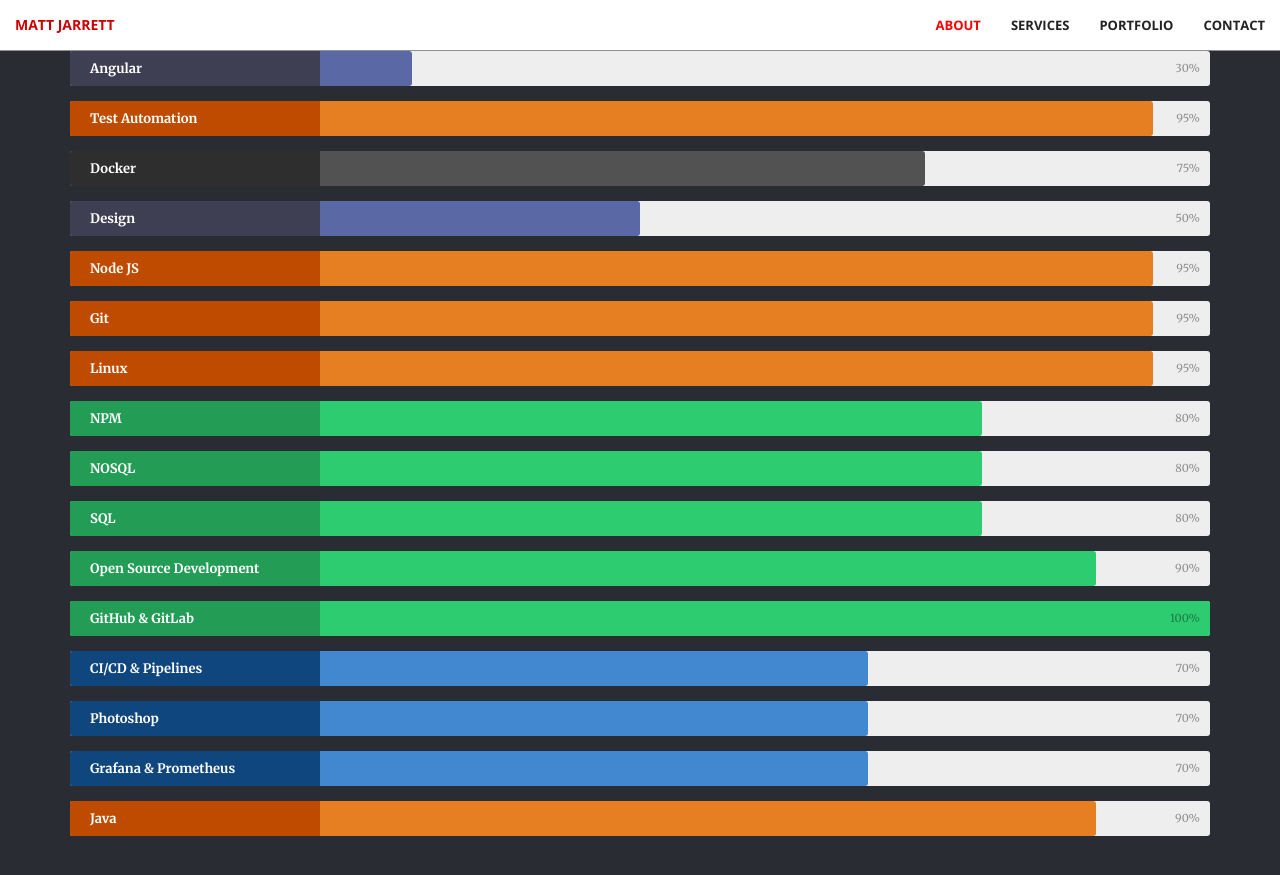
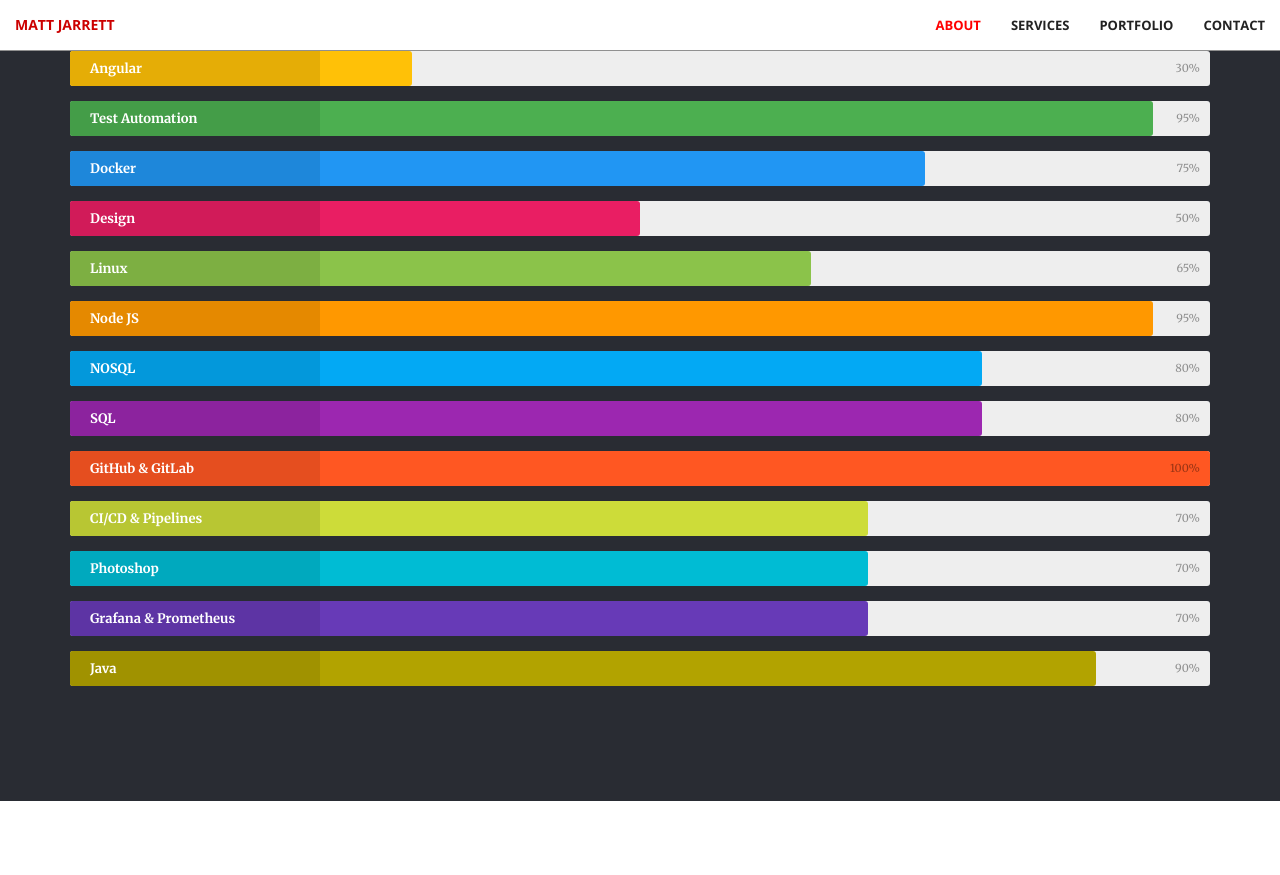
Before and after one commit to cujarrett/cujarrett.github.io, a Jekyll site: the page built from index.html, in a window 1280 px wide and 900 px high, scrolled down 1299 px. Shown: the top 875 px of the window. Built offline with Jekyll 4.4.1, drawn with Linux system fonts in a browser that asks for light colours; Markdown is read by kramdown in place of the engine named in the settings.

Commit message:
Adds more skills

```diff
--- a/_includes/call-to-action.html
+++ b/_includes/call-to-action.html
@@ -13,117 +13,98 @@
     </br>
 
     <div class="skillbar clearfix " data-percent="95%">
-      <div class="skillbar-title" style="background: #d35400;"><span>JavaScript</span></div>
-      <div class="skillbar-bar" style="background: #e67e22;"></div>
+      <div class="skillbar-title" style="background: #ffeb3b;"><span>JavaScript</span></div>
+      <div class="skillbar-bar" style="background: #ffeb3b;"></div>
       <div class="skill-bar-percent">95%</div>
     </div> <!-- End Skill Bar -->
 
     <div class="skillbar clearfix " data-percent="60%">
-      <div class="skillbar-title" style="background: #2980b9;"><span>React</span></div>
-      <div class="skillbar-bar" style="background: #3498db;"></div>
+      <div class="skillbar-title" style="background: #009688;"><span>React</span></div>
+      <div class="skillbar-bar" style="background: #009688;"></div>
       <div class="skill-bar-percent">60%</div>
     </div> <!-- End Skill Bar -->
 
     <div class="skillbar clearfix " data-percent="30%">
-      <div class="skillbar-title" style="background: #2c3e50;"><span>Vue</span></div>
-      <div class="skillbar-bar" style="background: #2c3e50;"></div>
+      <div class="skillbar-title" style="background: #3f51b5;"><span>Vue</span></div>
+      <div class="skillbar-bar" style="background: #3f51b5;"></div>
       <div class="skill-bar-percent">30%</div>
     </div> <!-- End Skill Bar -->
 
     <div class="skillbar clearfix " data-percent="30%">
-      <div class="skillbar-title" style="background: #46465e;"><span>Angular</span></div>
-      <div class="skillbar-bar" style="background: #5a68a5;"></div>
+      <div class="skillbar-title" style="background: #ffc107;"><span>Angular</span></div>
+      <div class="skillbar-bar" style="background: #ffc107;"></div>
       <div class="skill-bar-percent">30%</div>
     </div> <!-- End Skill Bar -->
 
     <div class="skillbar clearfix " data-percent="95%">
-        <div class="skillbar-title" style="background: #d35400;"><span>Test Automation</span></div>
-        <div class="skillbar-bar" style="background: #e67e22;"></div>
+        <div class="skillbar-title" style="background: #4caf50;"><span>Test Automation</span></div>
+        <div class="skillbar-bar" style="background: #4caf50;"></div>
         <div class="skill-bar-percent">95%</div>
       </div> <!-- End Skill Bar -->
 
     <div class="skillbar clearfix " data-percent="75%">
-      <div class="skillbar-title" style="background: #333333;"><span>Docker</span></div>
-      <div class="skillbar-bar" style="background: #525252;"></div>
+      <div class="skillbar-title" style="background: #2196f3;"><span>Docker</span></div>
+      <div class="skillbar-bar" style="background: #2196f3;"></div>
       <div class="skill-bar-percent">75%</div>
     </div> <!-- End Skill Bar -->
 
     <div class="skillbar clearfix " data-percent="50%">
-        <div class="skillbar-title" style="background: #46465e;"><span>Design</span></div>
-        <div class="skillbar-bar" style="background: #5a68a5;"></div>
+        <div class="skillbar-title" style="background: #e91e63;"><span>Design</span></div>
+        <div class="skillbar-bar" style="background: #e91e63;"></div>
         <div class="skill-bar-percent">50%</div>
       </div> <!-- End Skill Bar -->
 
-    <div class="skillbar clearfix " data-percent="95%">
-      <div class="skillbar-title" style="background: #d35400;"><span>Node JS</span></div>
-      <div class="skillbar-bar" style="background: #e67e22;"></div>
-      <div class="skill-bar-percent">95%</div>
+    <div class="skillbar clearfix " data-percent="65%">
+      <div class="skillbar-title" style="background: #8bc34a;"><span>Linux</span></div>
+      <div class="skillbar-bar" style="background: #8bc34a;"></div>
+      <div class="skill-bar-percent">65%</div>
     </div> <!-- End Skill Bar -->
 
     <div class="skillbar clearfix " data-percent="95%">
-      <div class="skillbar-title" style="background: #d35400;"><span>Git</span></div>
-      <div class="skillbar-bar" style="background: #e67e22;"></div>
-      <div class="skill-bar-percent">95%</div>
-    </div> <!-- End Skill Bar -->
-
-    <div class="skillbar clearfix " data-percent="95%">
-      <div class="skillbar-title" style="background: #d35400;"><span>Linux</span></div>
-      <div class="skillbar-bar" style="background: #e67e22;"></div>
+      <div class="skillbar-title" style="background: #ff9800;"><span>Node JS</span></div>
+      <div class="skillbar-bar" style="background: #ff9800;"></div>
       <div class="skill-bar-percent">95%</div>
     </div> <!-- End Skill Bar -->
 
     <div class="skillbar clearfix " data-percent="80%">
-      <div class="skillbar-title" style="background: #27ae60;"><span>NPM</span></div>
-      <div class="skillbar-bar" style="background: #2ecc71;"></div>
+      <div class="skillbar-title" style="background: #03a9f4;"><span>NOSQL</span></div>
+      <div class="skillbar-bar" style="background: #03a9f4;"></div>
       <div class="skill-bar-percent">80%</div>
     </div> <!-- End Skill Bar -->
 
     <div class="skillbar clearfix " data-percent="80%">
-      <div class="skillbar-title" style="background: #27ae60;"><span>NOSQL</span></div>
-      <div class="skillbar-bar" style="background: #2ecc71;"></div>
+      <div class="skillbar-title" style="background: #9c27b0;"><span>SQL</span></div>
+      <div class="skillbar-bar" style="background: #9c27b0;"></div>
       <div class="skill-bar-percent">80%</div>
     </div> <!-- End Skill Bar -->
 
-
-    <div class="skillbar clearfix " data-percent="80%">
-      <div class="skillbar-title" style="background: #27ae60;"><span>SQL</span></div>
-      <div class="skillbar-bar" style="background: #2ecc71;"></div>
-      <div class="skill-bar-percent">80%</div>
-    </div> <!-- End Skill Bar -->
-
-    <div class="skillbar clearfix " data-percent="90%">
-      <div class="skillbar-title" style="background: #27ae60;"><span>Open Source Development</span></div>
-      <div class="skillbar-bar" style="background: #2ecc71;"></div>
-      <div class="skill-bar-percent">90%</div>
-    </div> <!-- End Skill Bar -->
-
     <div class="skillbar clearfix " data-percent="100%">
-      <div class="skillbar-title" style="background: #27ae60;"><span>GitHub & GitLab</span></div>
-      <div class="skillbar-bar" style="background: #2ecc71;"></div>
+      <div class="skillbar-title" style="background: #ff5722;"><span>GitHub & GitLab</span></div>
+      <div class="skillbar-bar" style="background: #ff5722;"></div>
       <div class="skill-bar-percent">100%</div>
     </div> <!-- End Skill Bar -->
 
     <div class="skillbar clearfix " data-percent="70%">
-      <div class="skillbar-title" style="background: #124e8c;"><span>CI/CD & Pipelines</span></div>
-      <div class="skillbar-bar" style="background: #4288d0;"></div>
+      <div class="skillbar-title" style="background: #cddc39;"><span>CI/CD & Pipelines</span></div>
+      <div class="skillbar-bar" style="background: #cddc39;"></div>
       <div class="skill-bar-percent">70%</div>
     </div> <!-- End Skill Bar -->
 
     <div class="skillbar clearfix " data-percent="70%">
-      <div class="skillbar-title" style="background: #124e8c;"><span>Photoshop</span></div>
-      <div class="skillbar-bar" style="background: #4288d0;"></div>
+      <div class="skillbar-title" style="background: #00bcd4;"><span>Photoshop</span></div>
+      <div class="skillbar-bar" style="background: #00bcd4;"></div>
       <div class="skill-bar-percent">70%</div>
     </div> <!-- End Skill Bar -->
 
     <div class="skillbar clearfix " data-percent="70%">
-      <div class="skillbar-title" style="background: #124e8c;"><span>Grafana & Prometheus </span></div>
-      <div class="skillbar-bar" style="background: #4288d0;"></div>
+      <div class="skillbar-title" style="background: #673ab7;"><span>Grafana & Prometheus </span></div>
+      <div class="skillbar-bar" style="background: #673ab7;"></div>
       <div class="skill-bar-percent">70%</div>
     </div> <!-- End Skill Bar -->
 
     <div class="skillbar clearfix " data-percent="90%">
-      <div class="skillbar-title" style="background: #d35400;"><span>Java</span></div>
-      <div class="skillbar-bar" style="background: #e67e22;"></div>
+      <div class="skillbar-title" style="background: #b2a300;"><span>Java</span></div>
+      <div class="skillbar-bar" style="background: #b2a300;"></div>
       <div class="skill-bar-percent">90%</div>
     </div> <!-- End Skill Bar -->
   </section>
```
